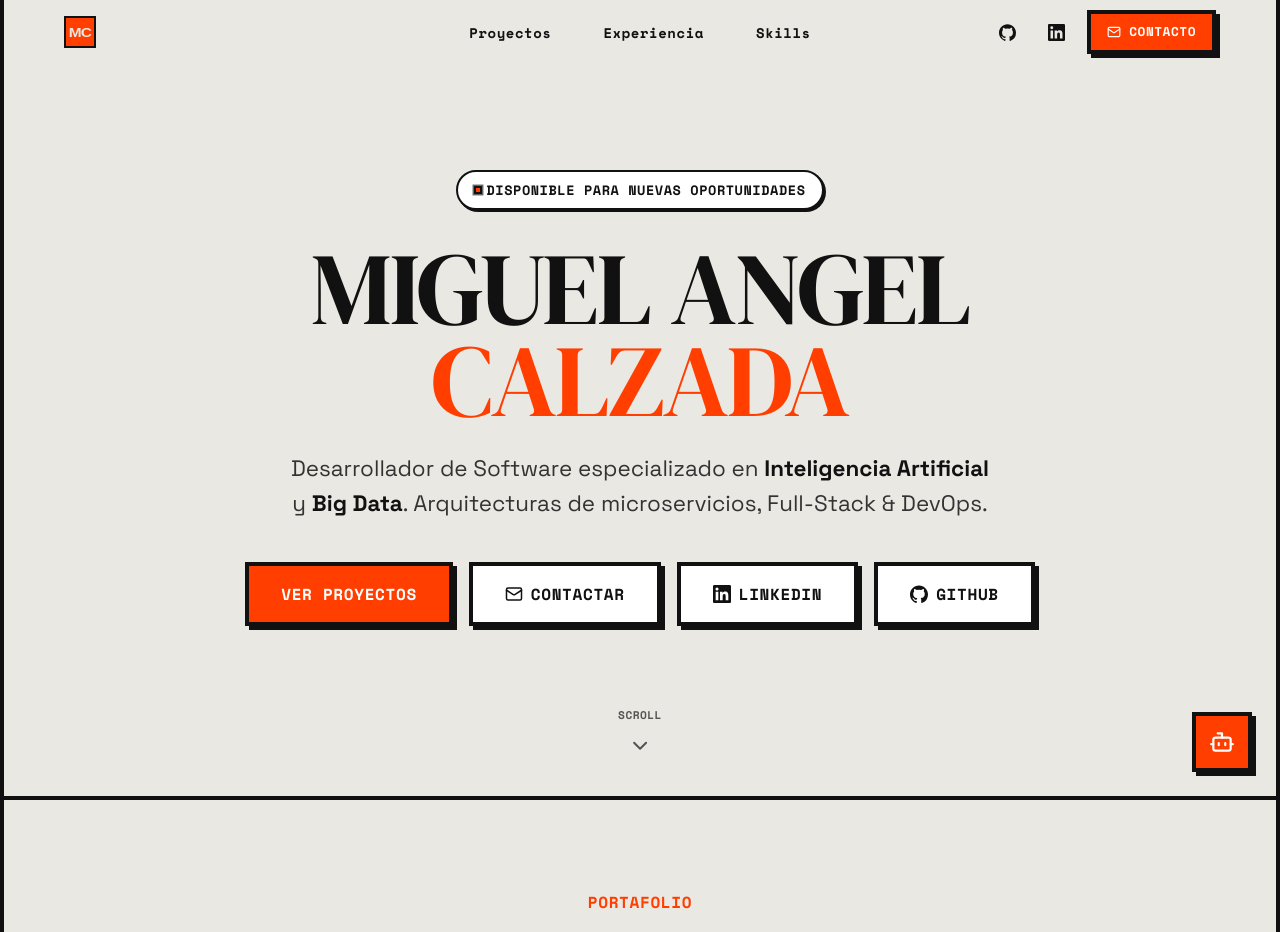
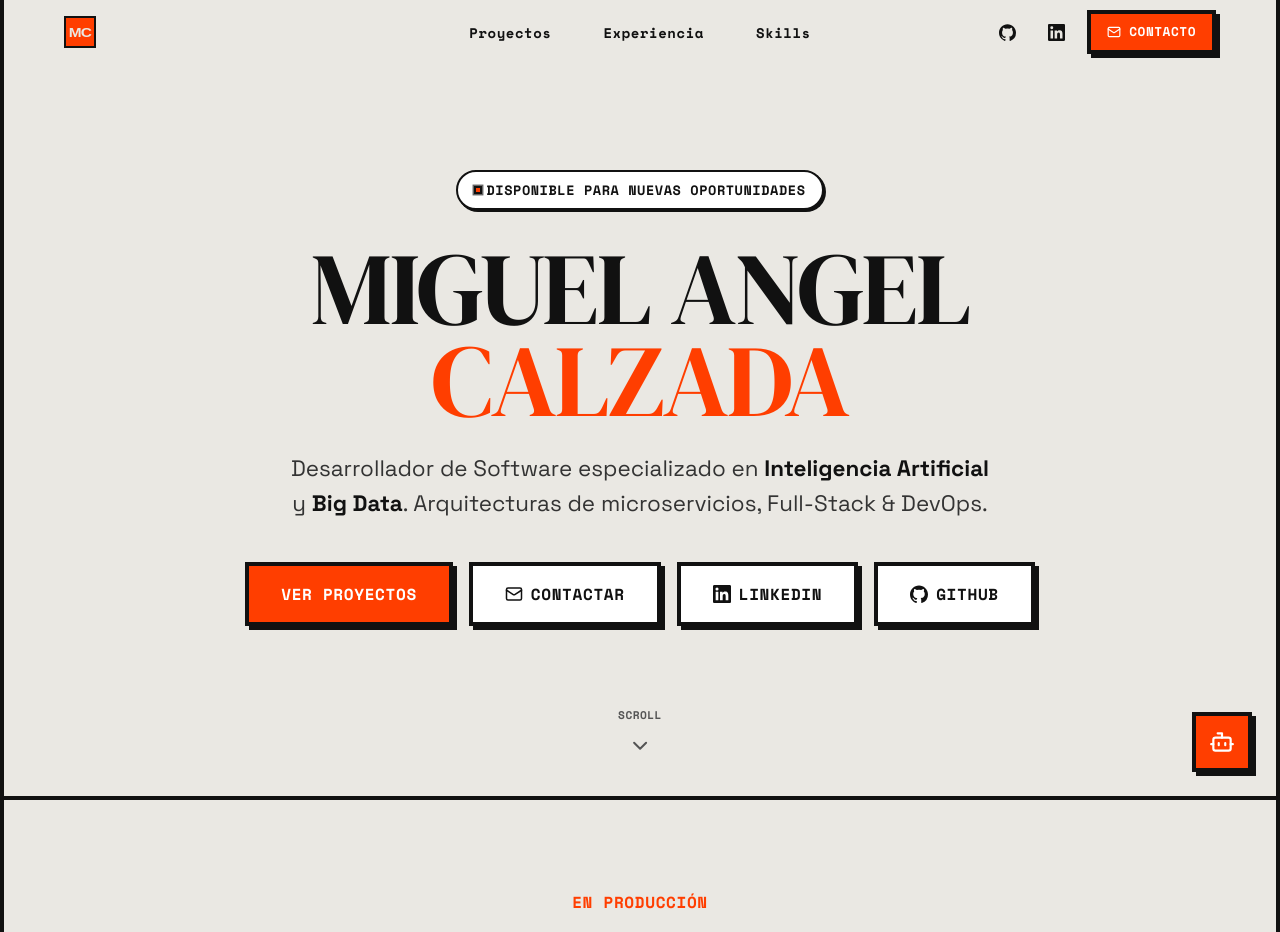
Before and after one commit to miguelcalzada-dev/portfolio-miguelcalzada, a Next.js app: page / in a window 1280 px wide. Shown: the top 932 px of the page. Built offline with nearby package versions, Linux system fonts and the light colour scheme.

Commit message:
feat: cambia la etiqueta de Proyectos a En producción

```diff
--- a/app/page.tsx
+++ b/app/page.tsx
@@ -1129,7 +1129,7 @@ function Projects() {
       <div className="work__inner">
         <div className="section__head">
           <p className="label-text" style={{ color: "var(--accent-primary)", marginBottom: 12 }}>
-            Portafolio
+            En producción
           </p>
           <h2>Proyectos</h2>
         </div>
```
